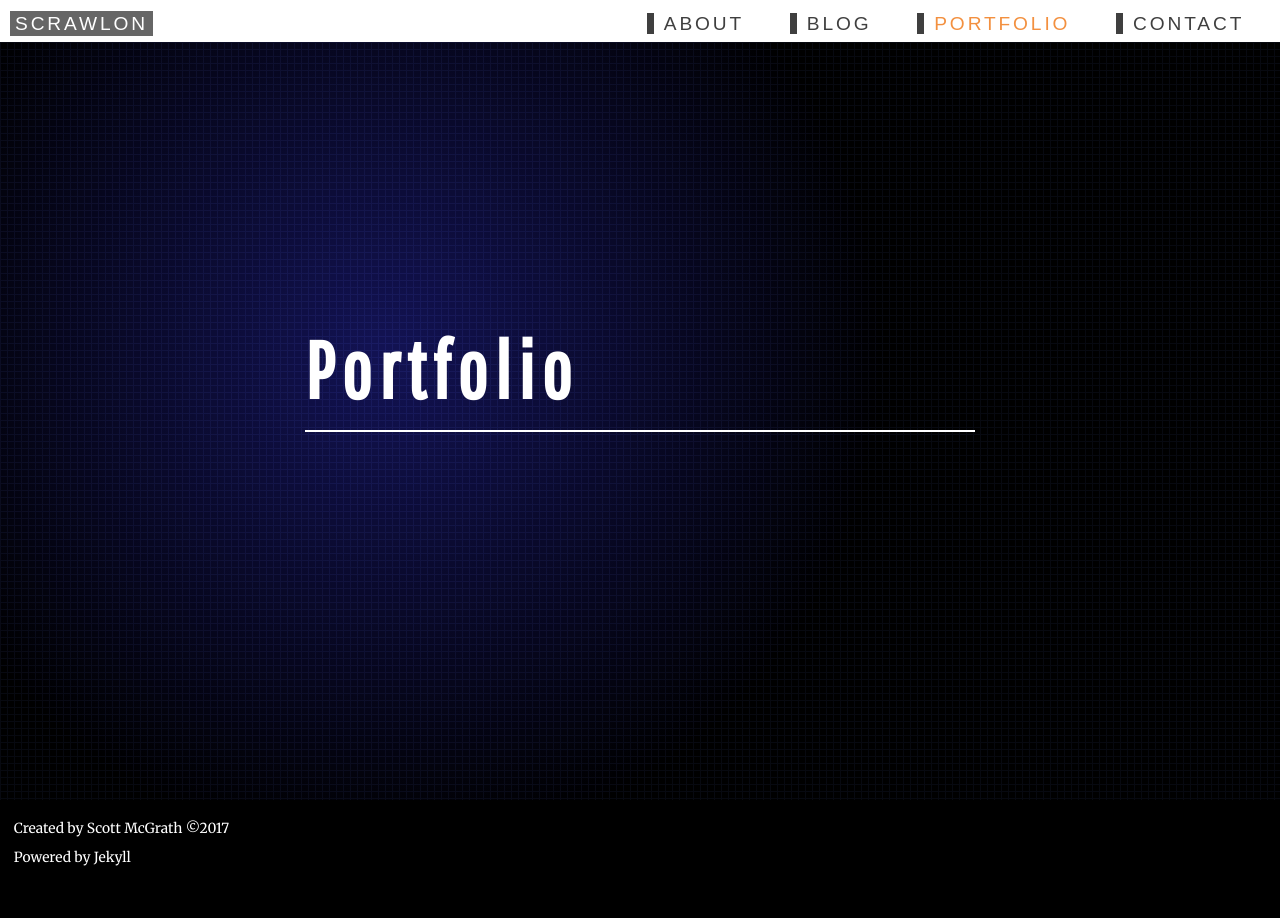
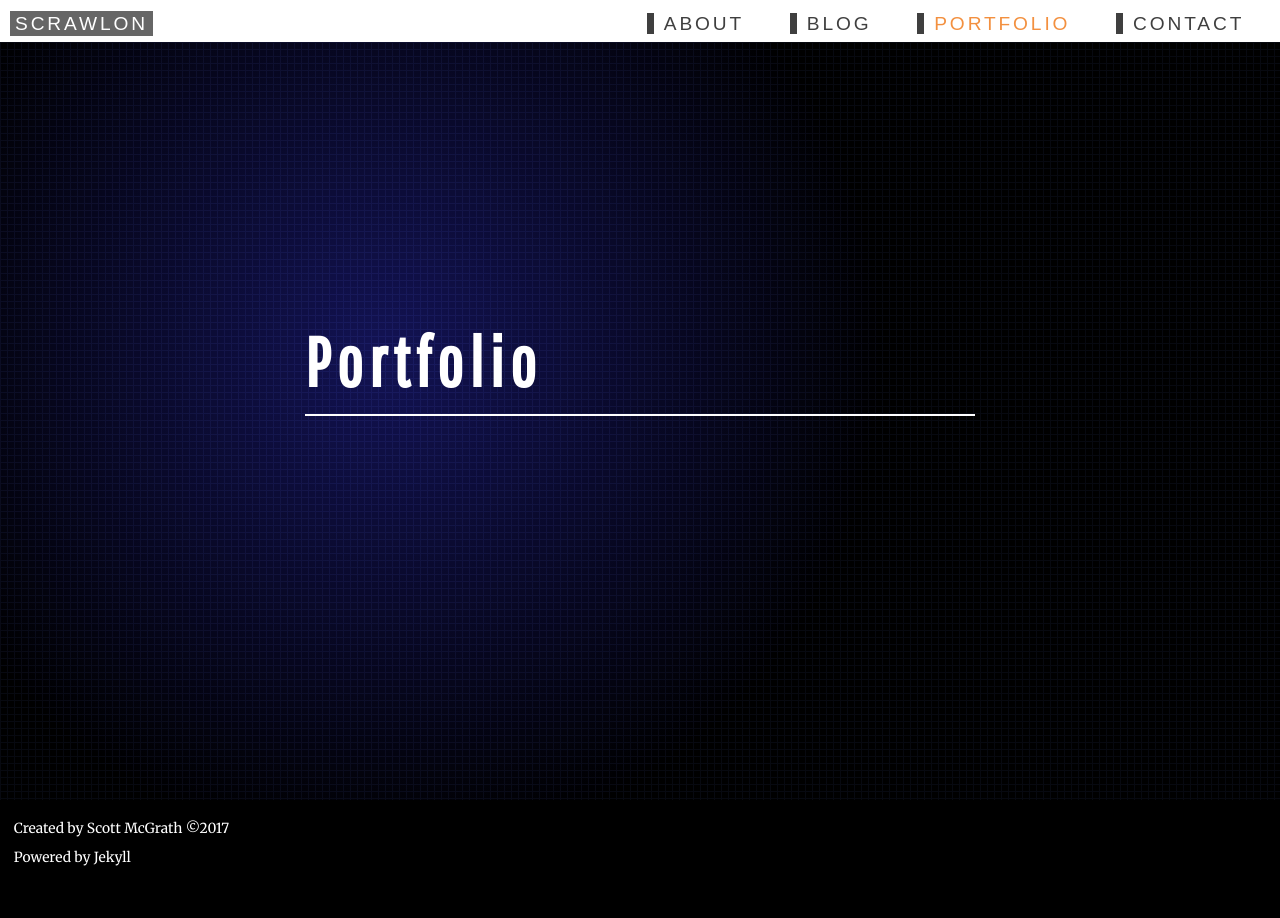
Before and after one commit to scrawlon/scrawlon.github.io, a Jekyll site: the page built from portfolio.html, in a window 1280 px wide. Built offline with Jekyll 4.4.1, drawn with Linux system fonts in a browser that asks for light colours.

Commit message:
Reduced Header h1 font-size CSS

```diff
--- a/css/styles.scss
+++ b/css/styles.scss
@@ -464,7 +464,7 @@ header {
       padding: 40% 0 0;
 
       &.page {
-        font-size: 7.5rem;
+        font-size: 6.5rem;
         border-bottom: 2px solid #FFF;
         line-height: 1.5em;
       }
```
